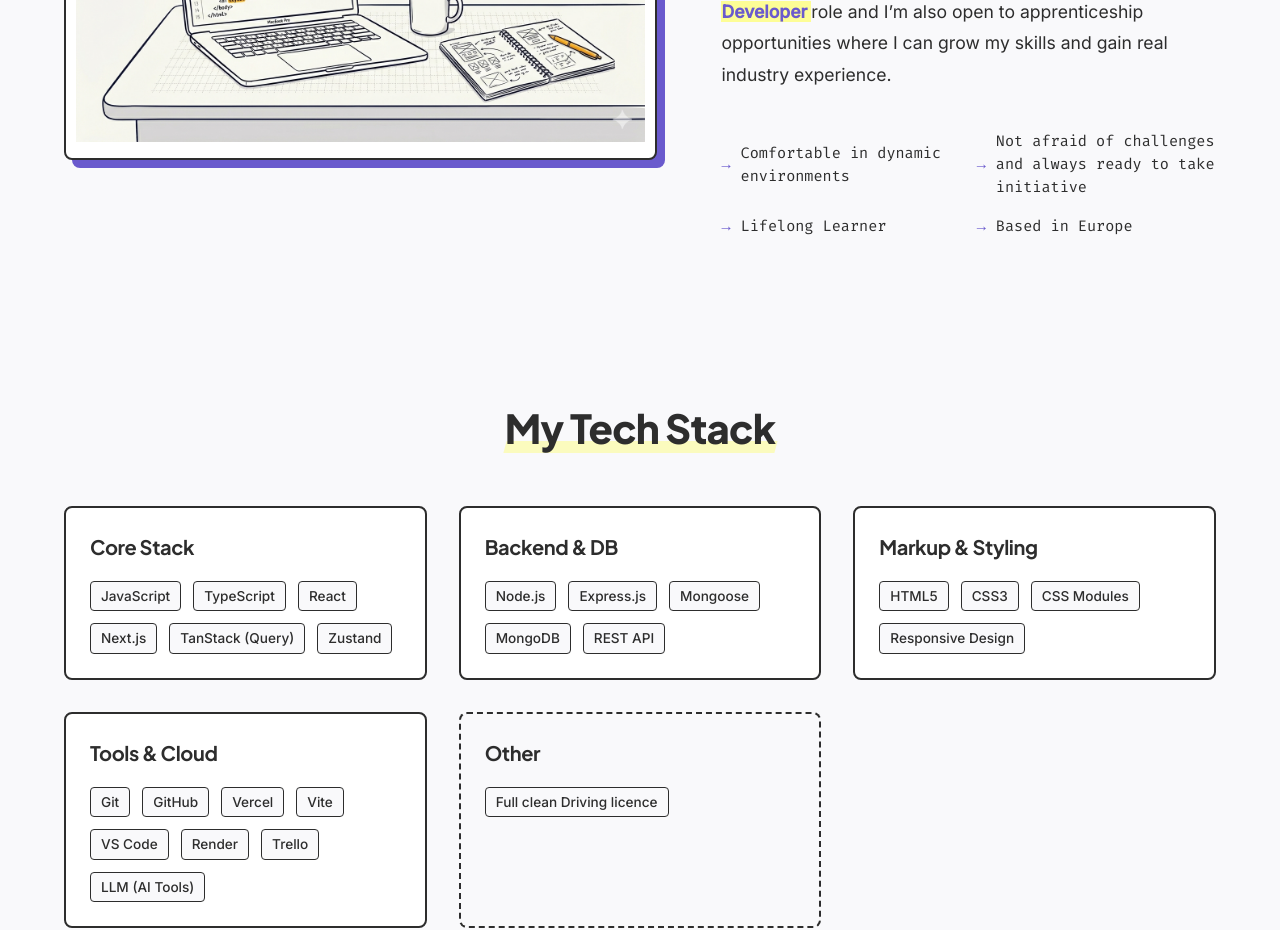
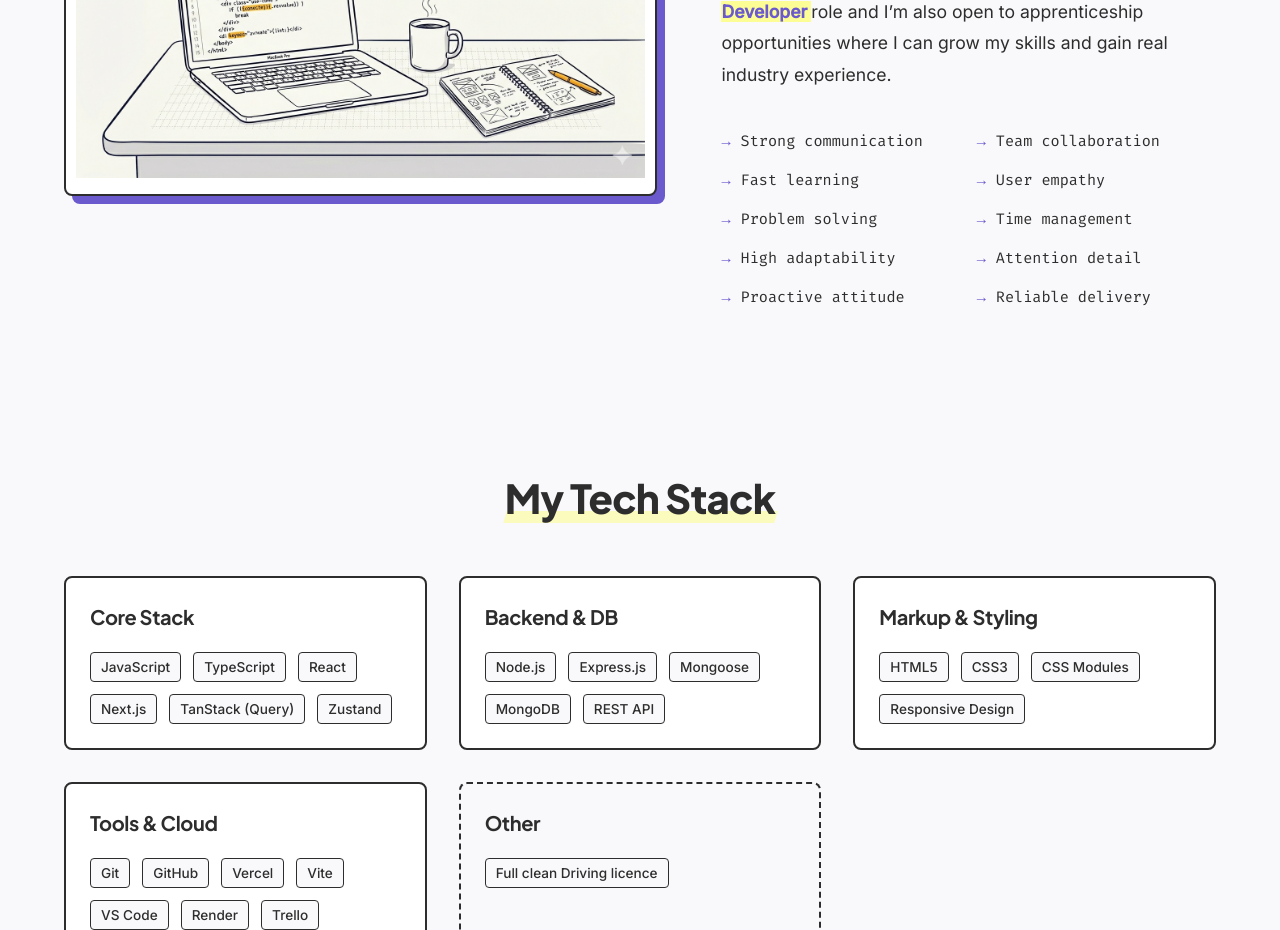
Before and after one commit to IrynaYermak/iryna-yermak, a Next.js app: page / in a window 1280 px wide. Shown: the part 1600-2530 px from the top of the page. Built offline with nearby package versions, Linux system fonts and the light colour scheme.

Commit message:
added skills

```diff
--- a/components/About/About.tsx
+++ b/components/About/About.tsx
@@ -2,6 +2,19 @@
 import Image from "next/image";
 
 export default function About() {
+  const softSkills = [
+    "Strong communication",
+    "Team collaboration",
+    "Fast learning",
+    "User empathy",
+    "Problem solving",
+    "Time management",
+    "High adaptability",
+    "Attention detail",
+    "Proactive attitude",
+    "Reliable delivery",
+  ];
+
   return (
     <section id="about" className="section">
       <div className="container">
@@ -47,15 +60,11 @@
 
             {/* Додаткова інформація */}
             <ul className={styles.infoList}>
-              <li className={styles.infoItem}>
-                Comfortable in dynamic environments
-              </li>
-
-              <li className={styles.infoItem}>
-                Not afraid of challenges and always ready to take initiative
-              </li>
-              <li className={styles.infoItem}>Lifelong Learner</li>
-              <li className={styles.infoItem}>Based in Europe</li>
+              {softSkills.map((skill, index) => (
+                <li className={styles.infoItem} key={index}>
+                  {skill}
+                </li>
+              ))}
             </ul>
           </div>
         </div>
```
